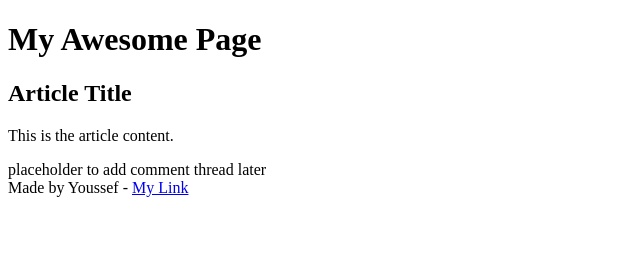
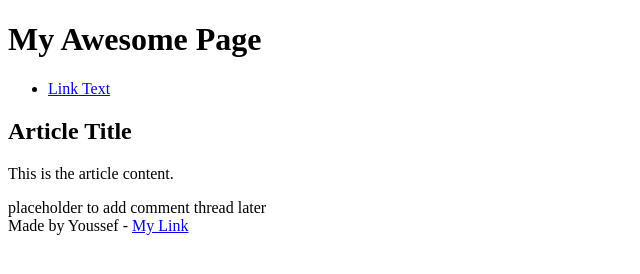
Before and after one commit to YoYo-Python/My_First_Portfolio, a plain HTML site: page html_basic/index.html in a window 1280 px wide. Shown: the whole page, without its empty margins (0-640 px from the left). Drawn offline with Linux system fonts and the light colour scheme.

Commit message:
First Commit

```diff
--- a/html_basic/index.html
+++ b/html_basic/index.html
@@ -9,6 +9,12 @@
 <body>
     <header>
         <h1>My Awesome Page</h1>
+        <header>
+            <ul>
+                <li>
+                    <a href='tweets.html'>Link Text</a>
+                </li>
+            </ul> </header>
     </header>
 
     <main>
```
Also changed, not shown: html_basic/tweets.html (+6 -0 lines).
